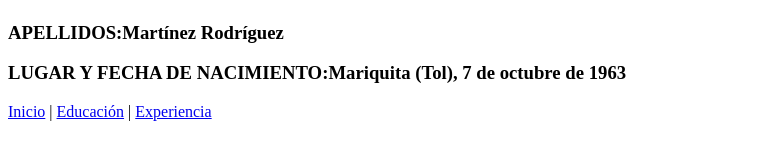
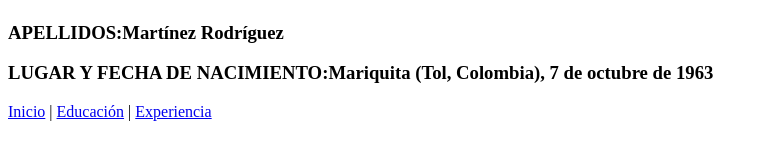
Before and after one commit to fmartinezro/EXAMEN_1, a plain HTML site: page experiencia.html in a window 1280 px wide. Shown: the part 245-390 px from the top of the page, without its empty margins (0-768 px from the left). Drawn offline with Linux system fonts and the light colour scheme.

Commit message:
Sep-6-10:20

```diff
--- a/experiencia.html
+++ b/experiencia.html
@@ -14,7 +14,7 @@
   <h2> DATOS PERSONALES</h2>
   <h3> NOMBRE:Fernando</h3>
   <h3>APELLIDOS:Martínez Rodríguez</h3>
-  <h3>LUGAR Y FECHA DE NACIMIENTO:Mariquita (Tol), 7 de octubre de 1963</h3>
+  <h3>LUGAR Y FECHA DE NACIMIENTO:Mariquita (Tol, Colombia), 7 de octubre de 1963</h3>
   <nav>
   	<a href="index.html">Inicio</a>
   	|
```
